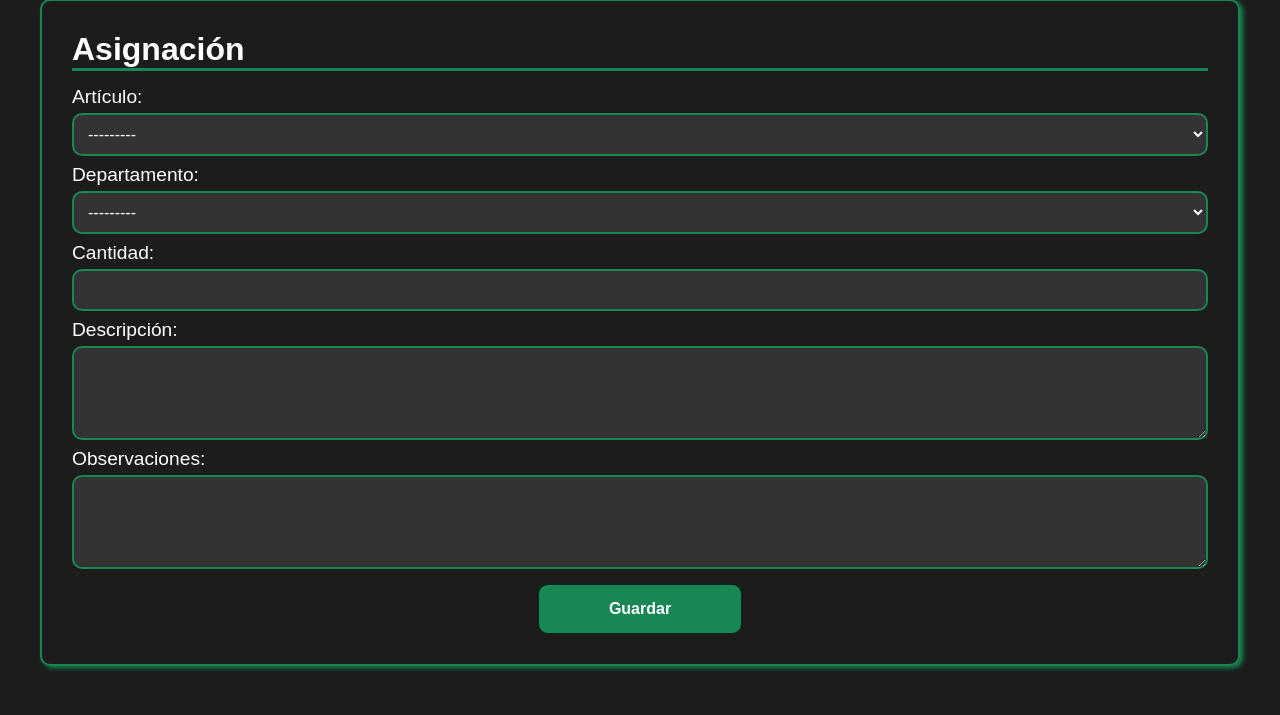
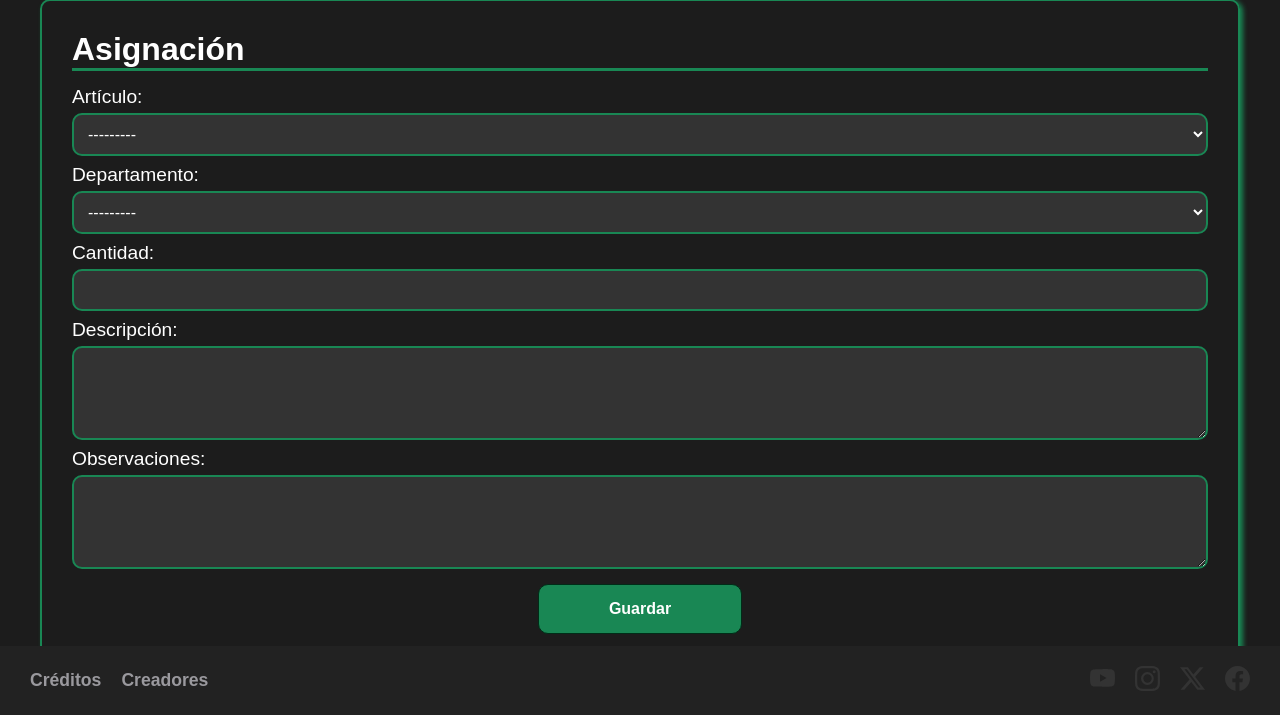
Before and after one commit to esnerf12/django-admin, a Django app: page /bienes/asignacion/create/ in a window 1280 px wide. Shown: the part 85-800 px from the top of the page. Run offline with Django 5.2, Linux system fonts and the light colour scheme; data that the repository does not hold is empty.

Commit message:
creating footer

```diff
--- a/administracion/static/css/main.css
+++ b/administracion/static/css/main.css
@@ -272,3 +272,53 @@ nav .grid-container {
         cursor: pointer;
     }
 }
+
+/* Footer */
+
+.content-footer {
+    min-width: 100%;
+    position: absolute;
+    bottom: 0;
+    background: #222;
+
+    div {
+        display: grid;
+        grid-template-columns: repeat(2, 1fr);
+        padding: 10px 15px;
+    }
+
+    div div:first-child {
+        display: flex;
+        gap: 20px;
+        justify-items: center;
+        align-items: center;
+    }
+
+    div div:first-child span {
+        font-size: 1.1rem;
+        font-weight: 700;
+        color: #9a999e;
+        cursor: pointer;
+    }
+
+    div div:first-child span:hover {
+        transition: all ease-in-out .2s;
+        color: white;
+    }
+
+    div div:last-child {
+        display: flex;
+        gap: 20px;
+        justify-content: end;
+        align-items: center;
+    }
+
+    div div:last-child a {
+        color: #333;
+    }
+
+    div div:last-child a:hover {
+        transition: all ease-in-out .2s;
+        color: white;
+    }
+}
--- a/administracion/templates/base.html
+++ b/administracion/templates/base.html
@@ -56,5 +56,36 @@
     </nav>
 
     {% block content %} {% endblock %}
+
+    <footer class="content-footer">
+      <div>
+        <div>
+          <span>Créditos</span>
+          <span>Creadores</span>
+        </div>
+        <div>
+          <a href="https://www.youtube.com/channel/UCZQjUsBqIrV2JOJJT-jj5_w" target="_blank">
+            <svg xmlns="http://www.w3.org/2000/svg" width="25" height="25" fill="currentColor" class="bi bi-youtube" viewBox="0 0 16 16">
+              <path d="M8.051 1.999h.089c.822.003 4.987.033 6.11.335a2.01 2.01 0 0 1 1.415 1.42c.101.38.172.883.22 1.402l.01.104.022.26.008.104c.065.914.073 1.77.074 1.957v.075c-.001.194-.01 1.108-.082 2.06l-.008.105-.009.104c-.05.572-.124 1.14-.235 1.558a2.01 2.01 0 0 1-1.415 1.42c-1.16.312-5.569.334-6.18.335h-.142c-.309 0-1.587-.006-2.927-.052l-.17-.006-.087-.004-.171-.007-.171-.007c-1.11-.049-2.167-.128-2.654-.26a2.01 2.01 0 0 1-1.415-1.419c-.111-.417-.185-.986-.235-1.558L.09 9.82l-.008-.104A31 31 0 0 1 0 7.68v-.123c.002-.215.01-.958.064-1.778l.007-.103.003-.052.008-.104.022-.26.01-.104c.048-.519.119-1.023.22-1.402a2.01 2.01 0 0 1 1.415-1.42c.487-.13 1.544-.21 2.654-.26l.17-.007.172-.006.086-.003.171-.007A100 100 0 0 1 7.858 2zM6.4 5.209v4.818l4.157-2.408z"/>
+            </svg>
+          </a>
+          <a href="https://www.instagram.com/ven911oficial/?hl=es-la" target="_blank">
+            <svg xmlns="http://www.w3.org/2000/svg" width="25" height="25" fill="currentColor" class="bi bi-instagram" viewBox="0 0 16 16">
+              <path d="M8 0C5.829 0 5.556.01 4.703.048 3.85.088 3.269.222 2.76.42a3.9 3.9 0 0 0-1.417.923A3.9 3.9 0 0 0 .42 2.76C.222 3.268.087 3.85.048 4.7.01 5.555 0 5.827 0 8.001c0 2.172.01 2.444.048 3.297.04.852.174 1.433.372 1.942.205.526.478.972.923 1.417.444.445.89.719 1.416.923.51.198 1.09.333 1.942.372C5.555 15.99 5.827 16 8 16s2.444-.01 3.298-.048c.851-.04 1.434-.174 1.943-.372a3.9 3.9 0 0 0 1.416-.923c.445-.445.718-.891.923-1.417.197-.509.332-1.09.372-1.942C15.99 10.445 16 10.173 16 8s-.01-2.445-.048-3.299c-.04-.851-.175-1.433-.372-1.941a3.9 3.9 0 0 0-.923-1.417A3.9 3.9 0 0 0 13.24.42c-.51-.198-1.092-.333-1.943-.372C10.443.01 10.172 0 7.998 0zm-.717 1.442h.718c2.136 0 2.389.007 3.232.046.78.035 1.204.166 1.486.275.373.145.64.319.92.599s.453.546.598.92c.11.281.24.705.275 1.485.039.843.047 1.096.047 3.231s-.008 2.389-.047 3.232c-.035.78-.166 1.203-.275 1.485a2.5 2.5 0 0 1-.599.919c-.28.28-.546.453-.92.598-.28.11-.704.24-1.485.276-.843.038-1.096.047-3.232.047s-2.39-.009-3.233-.047c-.78-.036-1.203-.166-1.485-.276a2.5 2.5 0 0 1-.92-.598 2.5 2.5 0 0 1-.6-.92c-.109-.281-.24-.705-.275-1.485-.038-.843-.046-1.096-.046-3.233s.008-2.388.046-3.231c.036-.78.166-1.204.276-1.486.145-.373.319-.64.599-.92s.546-.453.92-.598c.282-.11.705-.24 1.485-.276.738-.034 1.024-.044 2.515-.045zm4.988 1.328a.96.96 0 1 0 0 1.92.96.96 0 0 0 0-1.92m-4.27 1.122a4.109 4.109 0 1 0 0 8.217 4.109 4.109 0 0 0 0-8.217m0 1.441a2.667 2.667 0 1 1 0 5.334 2.667 2.667 0 0 1 0-5.334"/>
+            </svg>
+          </a>
+          <a href="https://twitter.com/oficialven911" target="_blank">
+            <svg xmlns="http://www.w3.org/2000/svg" width="25" height="25" fill="currentColor" class="bi bi-twitter-x" viewBox="0 0 16 16">
+              <path d="M12.6.75h2.454l-5.36 6.142L16 15.25h-4.937l-3.867-5.07-4.425 5.07H.316l5.733-6.57L0 .75h5.063l3.495 4.633L12.601.75Zm-.86 13.028h1.36L4.323 2.145H2.865z"/>
+            </svg>
+          </a>
+          <a href="https://www.facebook.com/PrensaVen911" target="_blank">
+            <svg xmlns="http://www.w3.org/2000/svg" width="25" height="25" fill="currentColor" class="bi bi-facebook" viewBox="0 0 16 16">
+              <path d="M16 8.049c0-4.446-3.582-8.05-8-8.05C3.58 0-.002 3.603-.002 8.05c0 4.017 2.926 7.347 6.75 7.951v-5.625h-2.03V8.05H6.75V6.275c0-2.017 1.195-3.131 3.022-3.131.876 0 1.791.157 1.791.157v1.98h-1.009c-.993 0-1.303.621-1.303 1.258v1.51h2.218l-.354 2.326H9.25V16c3.824-.604 6.75-3.934 6.75-7.951"/>
+            </svg>
+          </a>
+        </div>
+      </div>
+    </footer>
   </body>
 </html>
--- a/administracion/templates/inicio.html
+++ b/administracion/templates/inicio.html
@@ -1,3 +1,7 @@
-{% extends 'base.html' %} {% load static %} {% block content %}
+{% extends 'base.html' %}
+
+{% load static %}
+
+{% block content %}
     <h1>Init</h1>
 {% endblock %}
```
